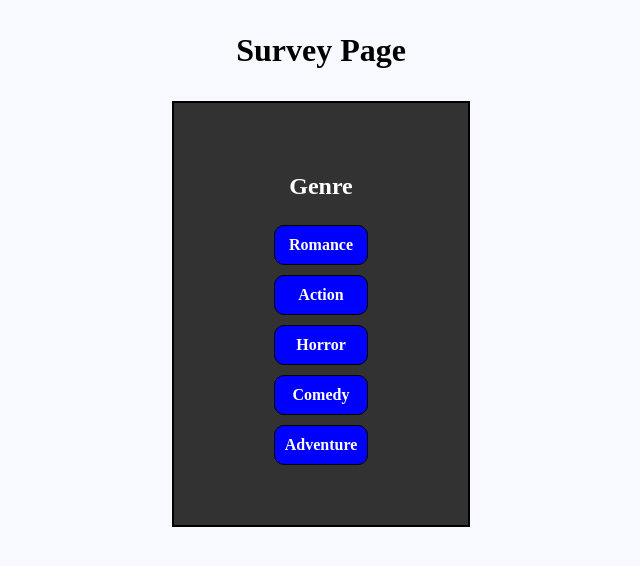
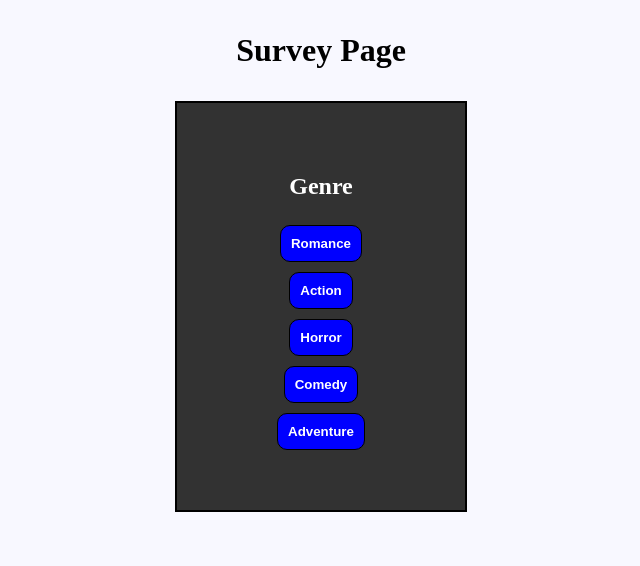
Before and after one commit to elvisonob/Film-Recommendation-App, a React (Create React App) app in the folder film-app/: page / in a window 1280 px wide. Shown: the top 566 px of the page, without its empty margins (319-959 px from the left). Built offline with nearby package versions, Linux system fonts and the light colour scheme.

Commit message:
accessing API endpoint

```diff
--- a/film-app/src/components/OptionsSelector.js
+++ b/film-app/src/components/OptionsSelector.js
@@ -5,7 +5,6 @@ import { useState } from 'react';
 const OptionsSelector = () => {
   const [userAnswers, setUserAnswers] = useState([]);
   const [answerState, setAnswerState] = useState('');
-  const [firstIndex, setFirstIndex] = useState(false);
   console.log(userAnswers);
 
   const activeQuestionIndex =
@@ -17,7 +16,6 @@ const OptionsSelector = () => {
 
     setTimeout(() => {
       setAnswerState('');
-      setFirstIndex(true);
     }, 2000);
   };
 
@@ -28,11 +26,10 @@ const OptionsSelector = () => {
       </div>
     );
   }
-  // if in the first index, do not show the back button, but do show it on other indexes
 
-  // when the back button is clicked, the current option selected is removed
-
-  const onClickBack = () => {};
+  const onClickBack = () => {
+    setUserAnswers((prev) => prev.slice(0, -1));
+  };
 
   return (
     <div className="container">
@@ -47,18 +44,22 @@ const OptionsSelector = () => {
               cssClass = answerState;
             }
             return (
-              <div>
-                <li
-                  key={options}
+              <div key={options}>
+                <button
                   className={cssClass}
+                  disabled={answerState !== ''}
                   onClick={() => onhandleOptionsClick(options)}
                 >
                   {options}
-                </li>
+                </button>
               </div>
             );
           })}
-          {firstIndex && <button>Back</button>}
+          {userAnswers.length > 0 && (
+            <button className="back" onClick={onClickBack}>
+              Back
+            </button>
+          )}
         </ul>
       </div>
     </div>
--- a/film-app/src/components/Summary.js
+++ b/film-app/src/components/Summary.js
@@ -36,7 +36,6 @@ const Summary = ({ userAnswers }) => {
         api_key: API_key,
         with_genres: genreId,
         certification_country: country,
-        //primary_release_year,
         certification: rating,
         region: country,
         sort_by: 'popularity.desc',
@@ -45,6 +44,7 @@ const Summary = ({ userAnswers }) => {
 
       try {
         let allResults = [];
+
         for (let i = 1; i <= 5; i++) {
           const url = `https://api.themoviedb.org/3/discover/movie?${query}&page=${i}`;
           const response = await fetch(url);
@@ -67,6 +67,8 @@ const Summary = ({ userAnswers }) => {
       <h1>Top Movie Recommendation</h1>
       <div className="film-container">
         {shuffledFilm.map((film) => {
+          const releaseDate = film.release_date;
+          const splitReleaseDate = releaseDate.split('-');
           return (
             <div key={film.id} className="films">
               <div className="film-title">{film.title}</div>
@@ -78,7 +80,7 @@ const Summary = ({ userAnswers }) => {
                   width="100%"
                 />
               )}
-              <p>Release-year:{film.primary_release_year}</p>
+              <p>Release-year: {splitReleaseDate[0]}</p>
             </div>
           );
         })}
--- a/film-app/src/index.css
+++ b/film-app/src/index.css
@@ -32,7 +32,7 @@ body {
   color: white;
 }
 
-ul li {
+ul button {
   border: 1px solid black;
   border-radius: 10px;
   padding: 10px;
@@ -40,28 +40,23 @@ ul li {
   color: white;
 }
 
-li {
+button {
   margin-bottom: 10px;
   background-color: blue;
   list-style: none;
 }
 
-li.correct {
+button.correct {
   background-color: green;
 }
 
-li.wrong {
+button.wrong {
   background-color: red;
 }
 
-li.selected {
+button.selected {
   background-color: yellow;
 }
-
-/* li:hover {
-  background-color: aqua;
-  cursor: pointer;
-} */
 
 .header {
   text-align: center;
@@ -106,3 +101,19 @@ h1 {
 .film-background {
   background-color: bisque;
 }
+
+.back {
+  background-color: red;
+  padding: 10px;
+}
+
+button:disabled {
+  opacity: 0.5;
+}
+
+p {
+  text-align: center;
+  font-size: larger;
+  font-weight: bolder;
+  padding-top: 10px;
+}
```
